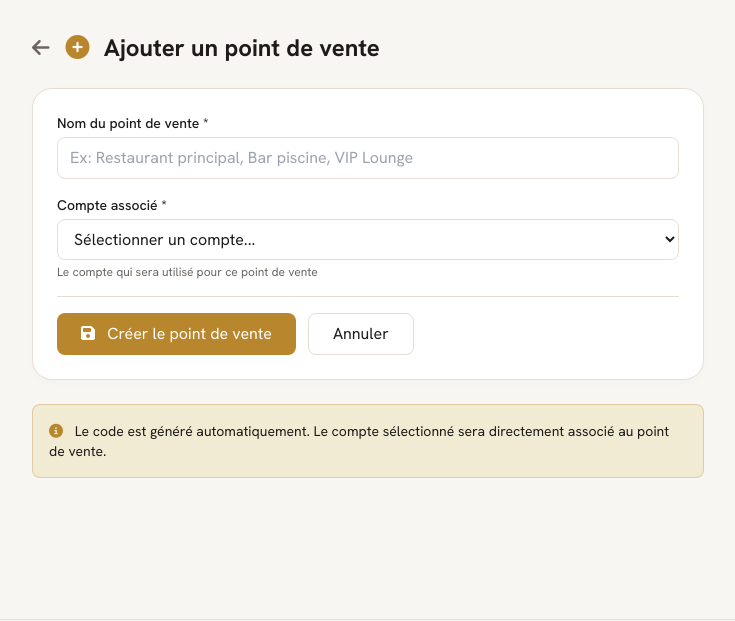
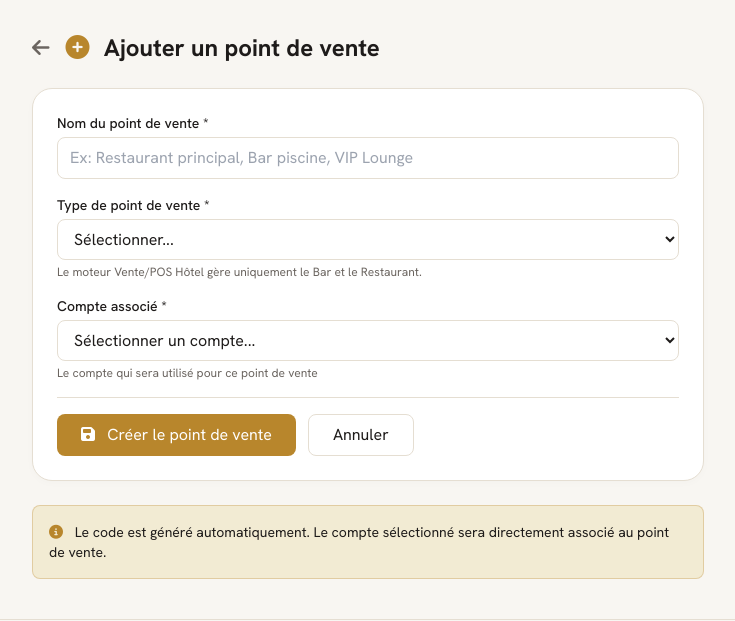
Before and after one commit to bahdev223/hotel-saas, a Django app: template apps/pos/templates/pos/ajouter.html in a window 1280 px wide. Shown: the part 133-754 px from the top of the page, without its empty margins (272-1007 px from the left). Run offline with Django 5.2, Linux system fonts and the light colour scheme; the template is opened without the code that fills it, so the values that code supplies are empty; some libraries are stand-ins or nearby versions.

Commit message:
ui(pos): require bar or restaurant when creating POS

```diff
--- a/apps/pos/templates/pos/ajouter.html
+++ b/apps/pos/templates/pos/ajouter.html
@@ -26,6 +26,22 @@
                 <input type="text" name="nom" required
                        class="w-full px-3 py-2 border border-border rounded-lg focus:outline-none focus:ring-2 focus:ring-primary/50 bg-surface-card"
                        placeholder="Ex: Restaurant principal, Bar piscine, VIP Lounge">
+            </div>
+
+            <div>
+                <label class="block text-sm font-medium text-on-surface mb-1">
+                    Type de point de vente *
+                </label>
+                <select name="type" required
+                        class="w-full px-3 py-2 border border-border rounded-lg focus:outline-none focus:ring-2 focus:ring-primary/50 bg-surface-card">
+                    <option value="">Sélectionner...</option>
+                    {% for value, label in type_choices %}
+                    <option value="{{ value }}">{{ label }}</option>
+                    {% endfor %}
+                </select>
+                <p class="text-xs text-on-surface-muted mt-1">
+                    Le moteur Vente/POS Hôtel gère uniquement le Bar et le Restaurant.
+                </p>
             </div>
 
             <div>
```
